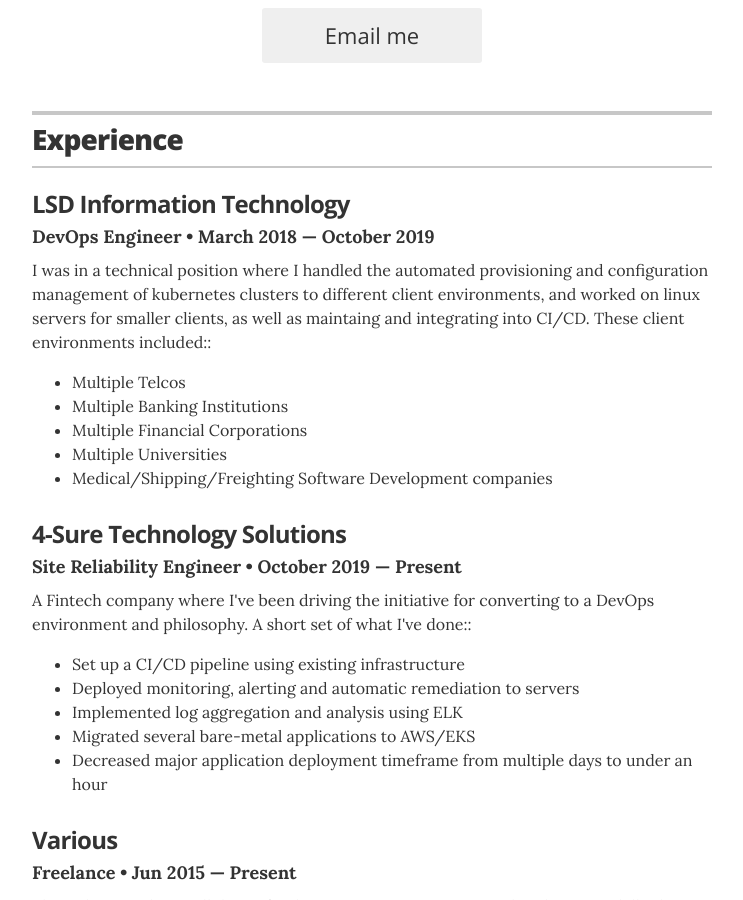
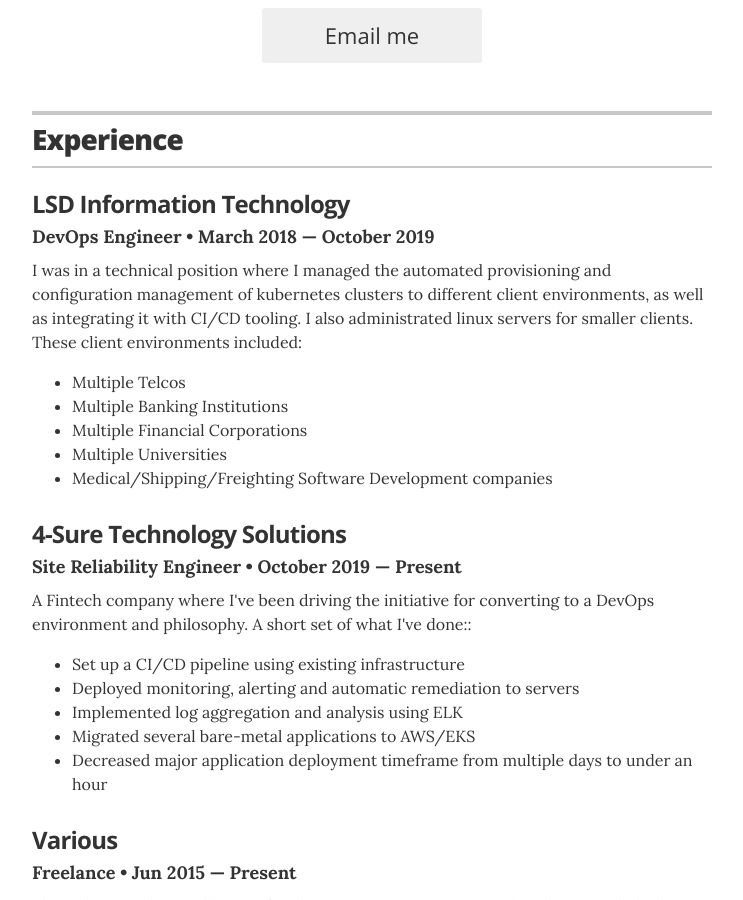
Before and after one commit to Neels-v-Wyk/Neels-v-Wyk.github.io, a Jekyll site: the page built from index.html, in a window 1280 px wide and 900 px high, scrolled down 423 px. Shown: the whole window, without its empty margins (268-1011 px from the left). Built offline with Jekyll 4.4.1, drawn with Linux system fonts in a browser that asks for light colours.

Commit message:
typo; more concise description

```diff
--- a/_data/experience.yml
+++ b/_data/experience.yml
@@ -3,7 +3,7 @@
 - company: LSD Information Technology
   position: DevOps Engineer
   duration: March 2018 &mdash; October 2019
-  summary: I was in a technical position where I handled the automated provisioning and configuration management of kubernetes clusters to different client environments, and worked on linux servers for smaller clients, as well as maintaing and integrating into CI/CD. These client environments included:&#58;       <ul class="resume-item-list"><li>Multiple Telcos</li><li>Multiple Banking Institutions</li><li>Multiple Financial Corporations</li><li>Multiple Universities</li><li>Medical/Shipping/Freighting Software Development companies</li></ul>
+  summary: I was in a technical position where I managed the automated provisioning and configuration management of kubernetes clusters to different client environments, as well as integrating it with CI/CD tooling. I also administrated linux servers for smaller clients. These client environments included&#58;       <ul class="resume-item-list"><li>Multiple Telcos</li><li>Multiple Banking Institutions</li><li>Multiple Financial Corporations</li><li>Multiple Universities</li><li>Medical/Shipping/Freighting Software Development companies</li></ul>
 
 - company: 4-Sure Technology Solutions
   position: Site Reliability Engineer
```
